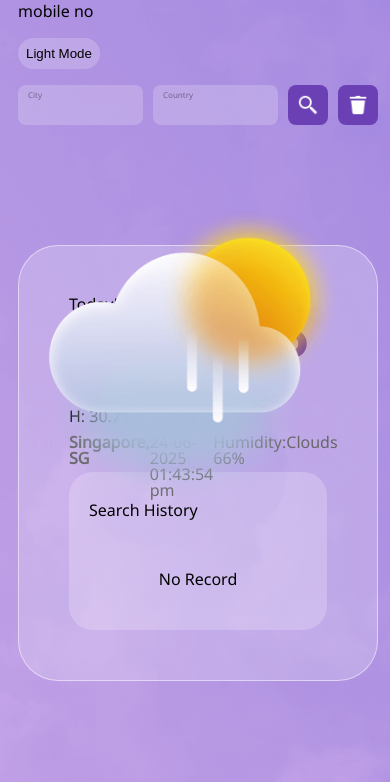
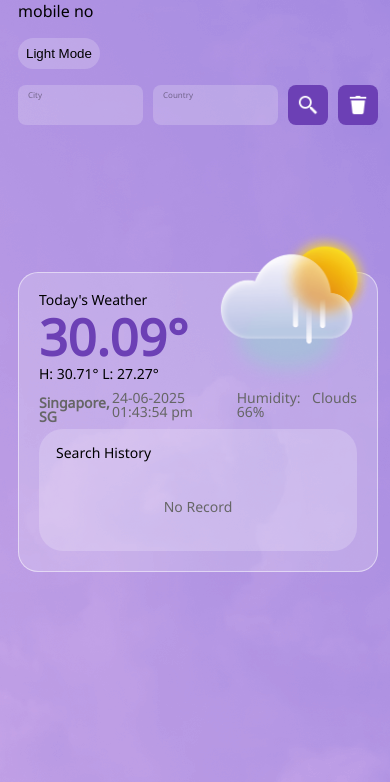
Before and after one commit to yongchingyan/merquri-weather-app, a React (Vite) app: page / in a window 390 px wide. Shown: the top 782 px of the page. Built offline with nearby package versions, Linux system fonts and the light colour scheme.

Commit message:
Added mobile view to search history and weather component, updated readme

```diff
--- a/src/App.css
+++ b/src/App.css
@@ -177,16 +177,30 @@ body {
     backdrop-filter: blur(20px);
     border: none;
   }
+
+  @media only screen and (max-width: 700px) {
+    margin-top: 139px;
+    padding: 20px;
+    border-radius: 20px;
+  }
 }
 
 .weatherWrapper {
   height: 150px;
+  @media only screen and (max-width: 700px) {
+    height: 110px;
+  }
   img {
     width: 300px;
     position: relative;
-    top: -300px;
+    top: -20rem;
     left: 5%;
     align-self: flex-end;
+
+    @media only screen and (max-width: 700px) {
+      width: 157px;
+      top: -13rem;
+    }
   }
   display: flex;
   flex-direction: column;
@@ -202,6 +216,10 @@ body {
     &.dark {
       color: white;
     }
+
+    @media only screen and (max-width: 700px) {
+      font-size: 50px;
+    }
   }
 
   #place {
@@ -214,6 +232,11 @@ body {
 
     &.dark {
       color: white;
+    }
+
+    @media only screen and (max-width: 700px) {
+      font-size: 14px;
+      margin: 5px 0;
     }
   }
 
@@ -228,6 +251,20 @@ body {
     &.dark {
       color: white;
     }
+
+    @media only screen and (max-width: 700px) {
+      font-size: 14px;
+    }
+  }
+
+  .mobileDetailsWrapper {
+    align-items: flex-end;
+    justify-content: flex-end;
+    gap: 10px;
+  }
+
+  .desktopDetailsWrapper {
+    margin: 10px 0;
   }
 }
 
@@ -237,6 +274,10 @@ body {
   font-size: 16px;
   line-height: 100%;
   letter-spacing: 0%;
+
+  @media only screen and (max-width: 700px) {
+    font-size: 14px;
+  }
 }
 
 .row {
@@ -244,7 +285,11 @@ body {
   flex-direction: row;
   flex: 1;
   justify-content: space-between;
-  margin: 10px 0;
+}
+
+.column {
+  display: flex;
+  flex-direction: column;
 }
 
 .cardHistory {
@@ -256,19 +301,17 @@ body {
   gap: 20px;
   flex-direction: column;
 
+  @media only screen and (max-width: 700px) {
+    padding: 17px;
+  }
+
   .title{
     margin: 10px 0;
+
+    @media only screen and (max-width: 700px) {
+      margin: 0;
+    }
   }
-
-  .timestamp {
-    font-family: Noto Sans;
-    font-weight: 400;
-    font-size: 14px;
-    line-height: 100%;
-    letter-spacing: 0%;
-    text-align: right;
-  }
-
   &.dark{
     .timestamp {
       color: rgba(255, 255, 255, 0.5);
@@ -283,16 +326,46 @@ body {
   display: flex;
   justify-content: space-between;
 
+  @media only screen and (max-width: 700px) {
+    padding: 10px;
+  }
+
   span {
     display: flex;
     align-items: center;
     gap: 10px;
+    font-family: Noto Sans;
+    font-weight: 400;
+    font-size: 16px;
+    line-height: 100%;
+    letter-spacing: 0%;
+    vertical-align: middle;
 
+    @media only screen and (max-width: 700px) {
+      font-size: 14px;
+      align-items: flex-start;
+      gap: 5px;
+    }
+  }
+
+  .timestamp {
+    font-family: Noto Sans;
+    font-weight: 400;
+    font-size: 14px;
+    line-height: 100%;
+    letter-spacing: 0%;
+    text-align: right;
+
+    @media only screen and (max-width: 700px) {
+      font-size: 10px;
+    }
   }
 
   &.dark{
     background: rgba(26, 26, 26, 0.5);
   }
+
+
 }
 
 .historyButton {
@@ -301,8 +374,8 @@ body {
   box-shadow: 0px 4px 12px 0px rgba(0, 0, 0, 0.1);
   display: inline-block;
   border-radius: 100px;
-  width: 34px;
-  height: 34px;
+  min-width: 34px;
+  min-height: 34px;
 
   img {
     display: flex;
@@ -327,6 +400,21 @@ body {
   display: flex;
     justify-content: center;
     margin: 20px;
+    font-family: Noto Sans;
+    font-weight: 400;
+    font-size: 16px;
+    line-height: 100%;
+    letter-spacing: 0%;
+    vertical-align: middle;
+    color: rgba(102, 102, 102, 1);
+
+    &.dark{
+      color: white;
+    }
+
+    @media only screen and (max-width: 700px) {
+      font-size: 14px;
+    }
 }
 
 .error{
--- a/src/components/weather-app/search-history.tsx
+++ b/src/components/weather-app/search-history.tsx
@@ -2,9 +2,11 @@ import { useContext } from "react";
 import { ThemeContext } from "../../ThemeContext";
 import searchIcon from "../../assets/search.png";
 import deleteIcon from "../../assets/delete.png";
+import { MobileViewContext } from "../../MobileViewContext";
 
 export default function SearchHistory ({ history, onSubmit, handleDelete } : { history: string[][], onSubmit: (city: string, country: string) => Promise<boolean>, handleDelete: (index: number) => () => void }) {
     const {theme} = useContext(ThemeContext);
+    const mobileView = useContext(MobileViewContext);
 
     return (
         <div className={`${theme} card cardHistory`}>
@@ -15,6 +17,33 @@ export default function SearchHistory ({ history, onSubmit, handleDelete } : { h
             ? <>
                 {history.map(([city,country,timestamp], index) => (
                     <div className={`${theme} historyRow`} key={`${city}-${country}-${index}`}>
+                        { mobileView
+                        ? <>
+                            <span className="column">
+                                <span>
+                                    {city}, {country}
+                                </span>
+                                <span className="timestamp">
+                                    {timestamp}
+                                </span>
+                            </span>
+                            <span>
+                                <button
+                                        className={`${theme} historyButton`}
+                                        onClick={()=>onSubmit(city,country)}
+                                    >
+                                        <img src={searchIcon} />
+                                    </button>
+                                    <button
+                                        className={`${theme} historyButton`}
+                                        onClick={handleDelete(index)}
+                                    >
+                                        <img src={deleteIcon} />
+                                    </button>
+                            </span>
+                        </>
+                        :
+                        <>
                             <span>
                                 {city}, {country}
                             </span>
@@ -35,6 +64,8 @@ export default function SearchHistory ({ history, onSubmit, handleDelete } : { h
                                     <img src={deleteIcon} />
                                 </button>
                             </span>
+                        </>
+                        }
                     </div>
                 ))}
             </>
--- a/src/components/weather-app/weather.tsx
+++ b/src/components/weather-app/weather.tsx
@@ -2,23 +2,42 @@ import { useContext } from "react";
 import type { MOCK_COMBINED_WEATHER_API } from "../mock-data";
 import { ThemeContext } from "../../ThemeContext";
 import sunIcon from "../../assets/sun.png";
+import { MobileViewContext } from "../../MobileViewContext";
 
 export default function Weather ({weather, children}: {weather: typeof MOCK_COMBINED_WEATHER_API, children: React.ReactNode}) {
     const {theme} = useContext(ThemeContext);
+    const mobileView = useContext(MobileViewContext);
 
     return (
         <div className={`${theme} card`}>
             { weather &&
                 <div className={`${theme} weatherWrapper`}>
+                    { mobileView
+                    ? <span className="row">
+                        <span className="column">
                             <span className={"title"}>Today's Weather</span>
                             <span className={theme} id="currentTemp">{weather.current.temp}°</span>
                             <span className={"title"}>H: {weather.daily[0].temp.max}° L: {weather.daily[0].temp.min}°</span>
-                    <span className="row">
+                            <span className={theme} id="place">{weather.city}, {weather.country}</span>
+                        </span>
+                        <span className="column mobileDetailsWrapper">
+                            <span className={`${theme} details`}>{weather.current.weather[0].main}</span>
+                            <span className={`${theme} details`}>Humidity: {weather.current.humidity}%</span>
+                            <span className={`${theme} details`}>{weather.timestamp}</span>
+                        </span>
+                    </span>
+                    : <>
+                        <span className={"title"}>Today's Weather</span>
+                        <span className={theme} id="currentTemp">{weather.current.temp}°</span>
+                        <span className={"title"}>H: {weather.daily[0].temp.max}° L: {weather.daily[0].temp.min}°</span>
+                        <span className="row desktopDetailsWrapper">
                             <span className={theme} id="place">{weather.city}, {weather.country}</span>
                             <span className={`${theme} details`}>{weather.timestamp}</span>
                             <span className={`${theme} details`}>Humidity: {weather.current.humidity}%</span>
                             <span className={`${theme} details`}>{weather.current.weather[0].main}</span>
                         </span>
+                    </>
+                    }
                     <img src={sunIcon} alt="sun"/>
                 </div>
             }
```
Also changed, not shown: 1 other file (tests, documents, lock files or other folders). Lines whose indentation alone changed are shown as unchanged.
